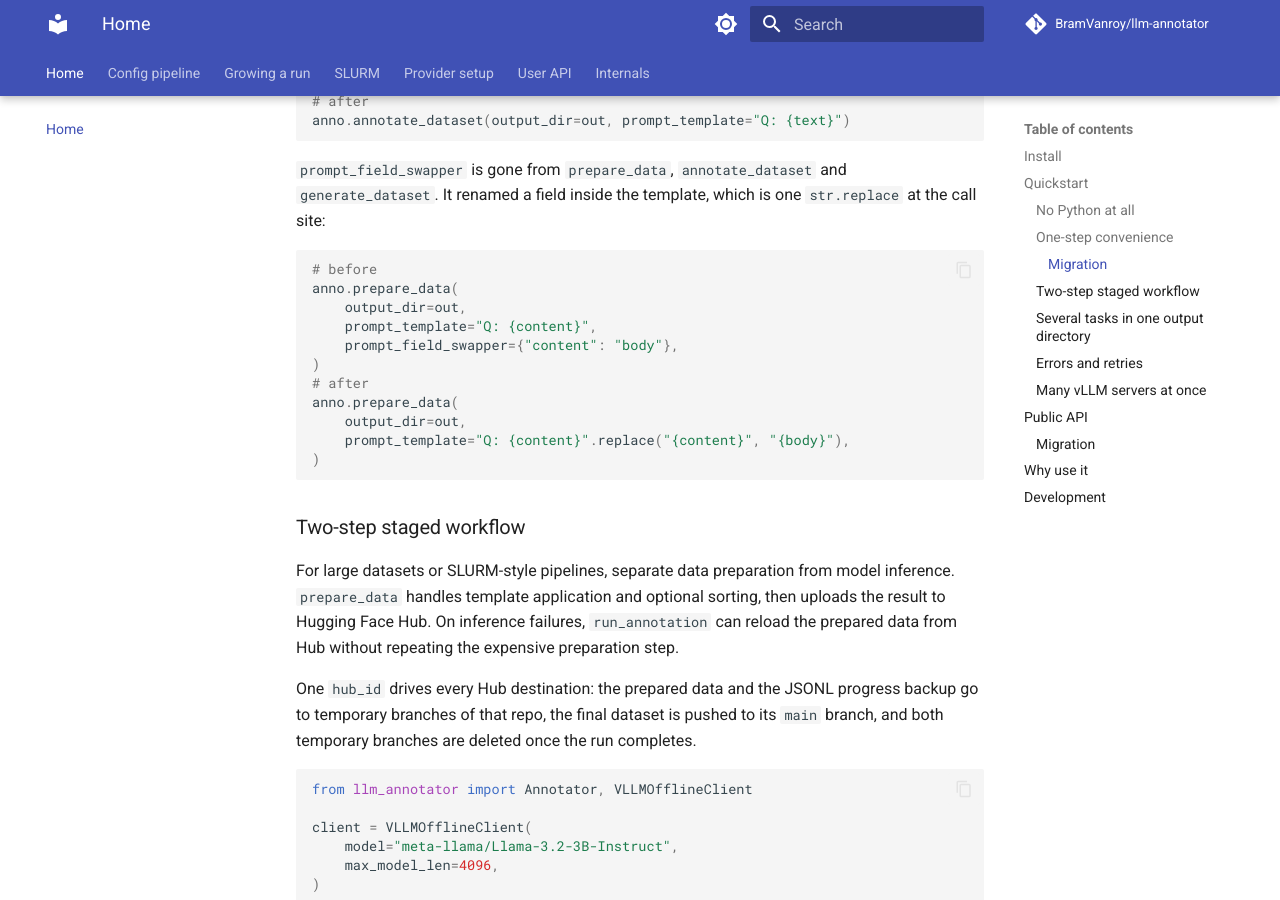
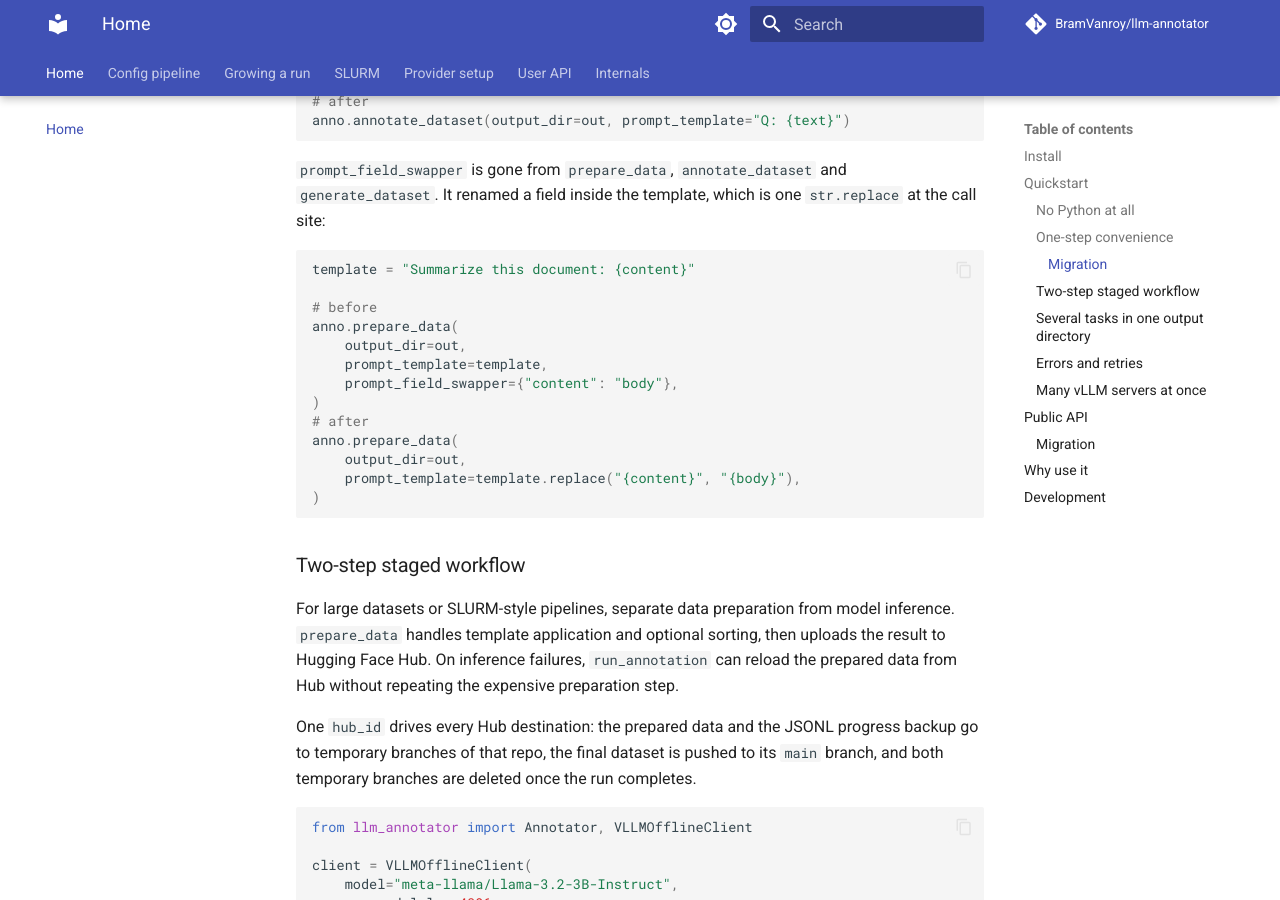
Before and after one commit to BramVanroy/llm-annotator, an MkDocs documentation site: the page built from docs/index.md, in a window 1280 px wide and 900 px high, scrolled down 2380 px. Built offline with MkDocs 1.6.1 and Material for MkDocs 9.7.7, drawn with Linux system fonts in a browser that asks for light colours; comment, search, counter and statistics services are not loaded; the version menu is left out.

Commit message:
Show the prompt template as a variable in the migration example

````diff
--- a/docs/index.md
+++ b/docs/index.md
@@ -122,16 +122,18 @@ anno.annotate_dataset(output_dir=out, prompt_template="Q: {text}")
 `str.replace` at the call site:
 
 ```python
+template = "Summarize this document: {content}"
+
 # before
 anno.prepare_data(
     output_dir=out,
-    prompt_template="Q: {content}",
+    prompt_template=template,
     prompt_field_swapper={"content": "body"},
 )
 # after
 anno.prepare_data(
     output_dir=out,
-    prompt_template="Q: {content}".replace("{content}", "{body}"),
+    prompt_template=template.replace("{content}", "{body}"),
 )
 ```
 
````
